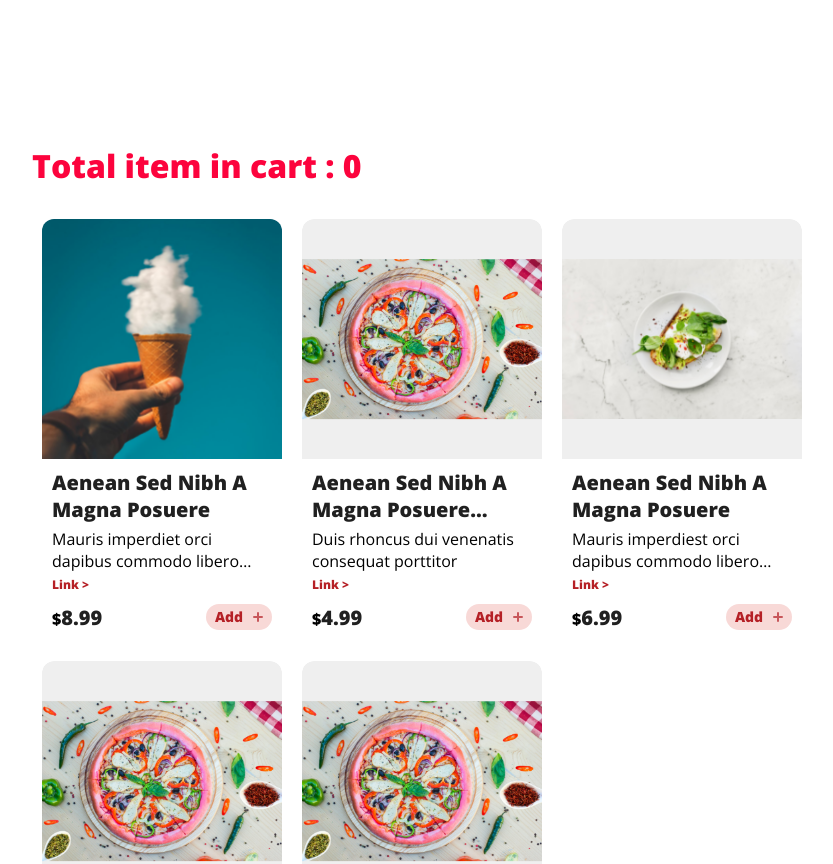
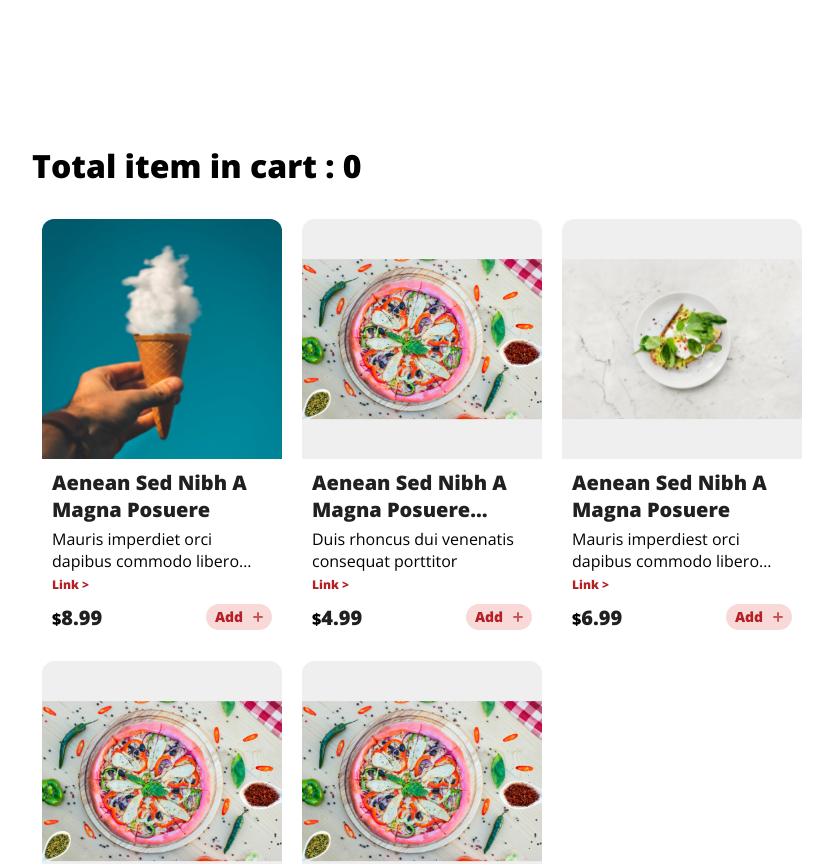
Before and after one commit to pratapshiv1992/react-generic-components, a React (Create React App) app: page / in a window 1280 px wide. Shown: the top 864 px of the page, without its empty margins (218-1051 px from the left). Built offline with nearby package versions, Linux system fonts and the light colour scheme.

Commit message:
style tweaks

```diff
--- a/src/App.js
+++ b/src/App.js
@@ -18,7 +18,7 @@ const Cart = props =>  {
         margin: "auto"
       }}
     >
-    <h1 style={{color: "#fc033d"}}>Total item in cart : {getTotalCountOfItems(state)}</h1>
+    <h1>Total item in cart : {getTotalCountOfItems(state)}</h1>
       {ItemCardData.map((data, key) => (
         <ItemCard key={`${key}`} {...data} value={state[data.id]} dispatch={dispatch} width={240} link="/" linkText="Link" alt="" />
       ))}
```
